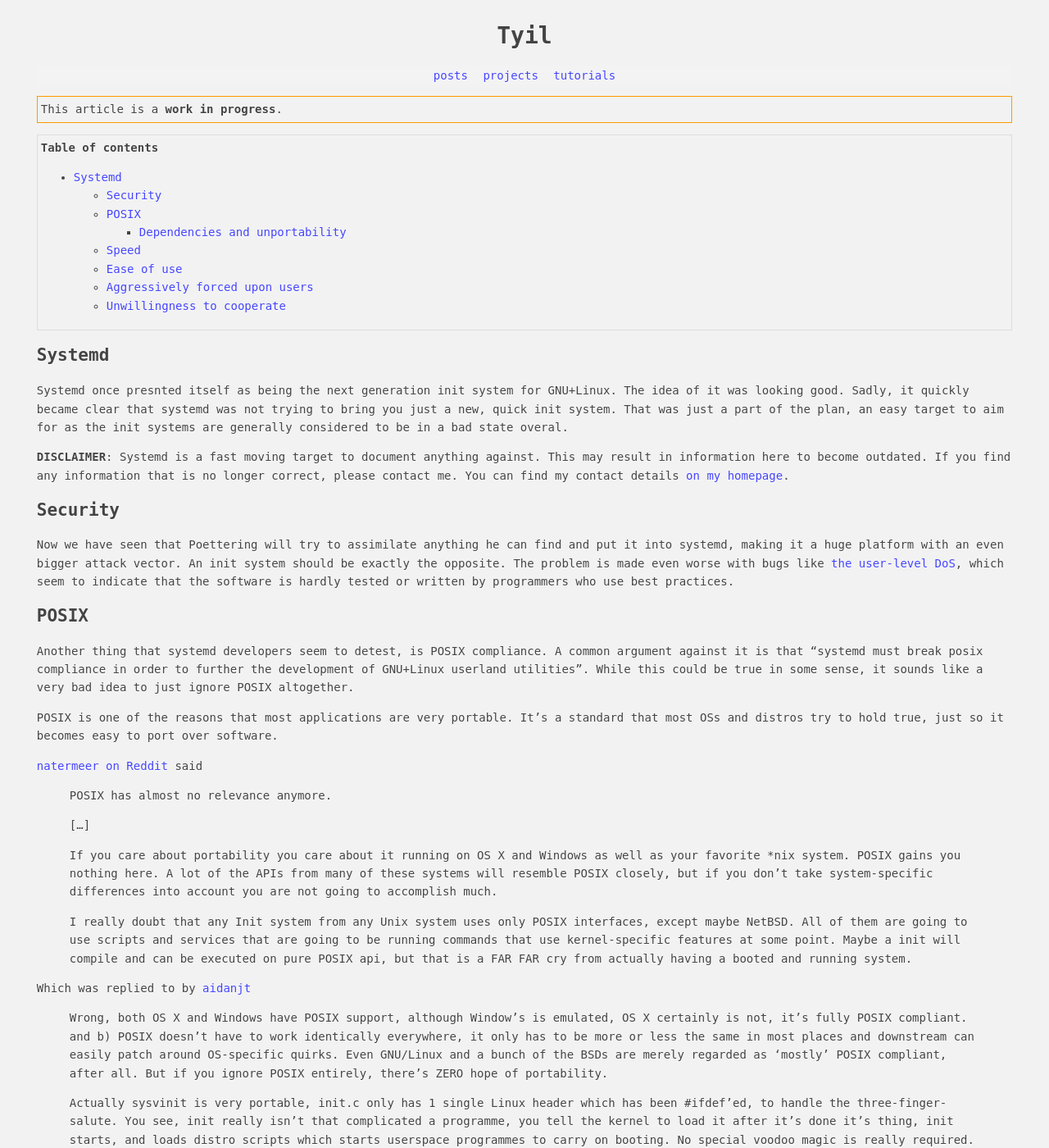
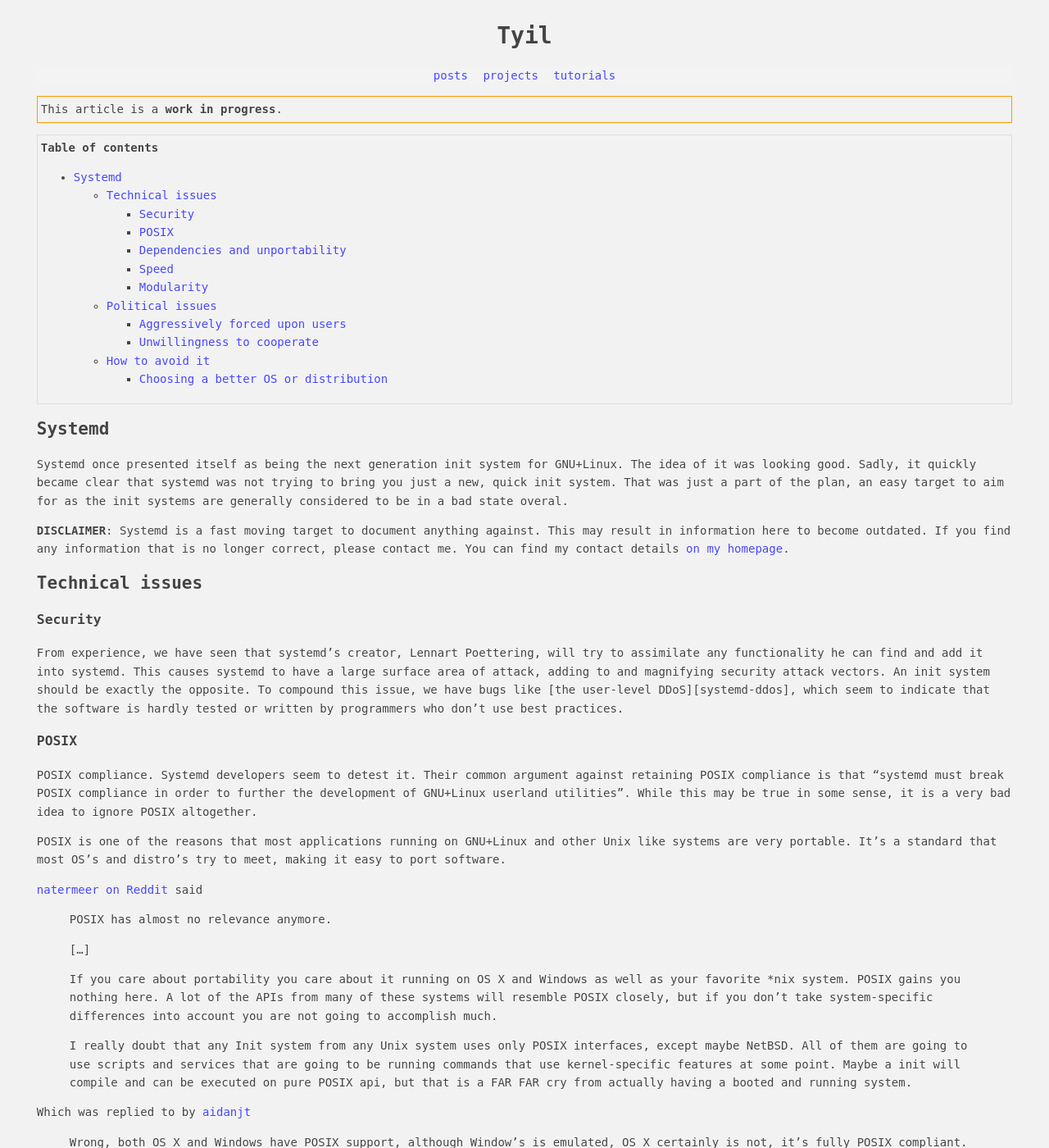
Before and after one commit to Tyil/website, a Jekyll site: the page built from _posts/2016-10-03-on-systemd.md, in a window 1280 px wide and 1400 px high. Shown: the whole window at 82% size. Built offline with Jekyll 4.4.1, drawn with Linux system fonts in a browser that asks for light colours; Markdown is read by kramdown in place of the engine named in the settings; some of the changed text lies outside the part shown.

Commit message:
Update systemd article

```diff
--- a/_posts/2016-10-03-on-systemd.md
+++ b/_posts/2016-10-03-on-systemd.md
@@ -8,7 +8,7 @@ authors:
 ---
 
 # Systemd
-Systemd once presnted itself as being the next generation init system for
+Systemd once presented itself as being the next generation init system for
 GNU+Linux. The idea of it was looking good. Sadly, it quickly became clear that
 systemd was not trying to bring you just a new, quick init system. That was
 just a part of the plan, an easy target to aim for as the init systems are
@@ -19,24 +19,26 @@ This may result in information here to become outdated. If you find any
 information that is no longer correct, please contact me. You can find my
 contact details [on my homepage][tyil].
 
-## Security
-Now we have seen that Poettering will try to assimilate anything he can find
-and put it into systemd, making it a huge platform with an even bigger attack
-vector. An init system should be exactly the opposite. The problem is made even
-worse with bugs like [the user-level DoS][systemd-dos], which seem to
-indicate that the software is hardly tested or written by programmers who use
-best practices.
+## Technical issues
+### Security
+From experience, we have seen that systemd's creator, Lennart Poettering, will
+try to assimilate any functionality he can find and add it into systemd.  This
+causes systemd to have a large surface area of attack, adding to and magnifying
+security attack vectors. An init system should be exactly the opposite. To
+compound this issue, we have bugs like [the user-level DDoS][systemd-ddos],
+which seem to indicate that the software is hardly tested or written by
+programmers who don't use best practices.
 
-## POSIX
-Another thing that systemd developers seem to detest, is POSIX compliance. A
-common argument against it is that "systemd must break posix compliance in
-order to further the development of GNU+Linux userland utilities". While this
-could be true in some sense, it sounds like a very bad idea to just ignore
-POSIX altogether.
+### POSIX
+POSIX compliance. Systemd developers seem to detest it. Their common argument
+against retaining POSIX compliance is that "systemd must break POSIX compliance
+in order to further the development of GNU+Linux userland utilities". While
+this may be true in some sense, it is a very bad idea to ignore POSIX
+altogether.
 
-POSIX is one of the reasons that most applications are very portable. It's a
-standard that most OSs and distros try to hold true, just so it becomes easy to
-port over software.
+POSIX is one of the reasons that most applications running on GNU+Linux and
+other Unix like systems are very portable. It's a standard that most OS's and
+distro's try to meet, making it easy to port software.
 
 [natermeer on Reddit][reddit-natermeer] said
 > POSIX has almost no relevance anymore.
@@ -147,22 +149,58 @@ behind it. There are too many examples of software to list, which are being
 assimilated or made unavailable by lazy or bad developers who choose to depend
 on systemd for whatever reason.
 
-## Speed
-> paralellization
+### Speed
+The main selling point many systemd users hail all the time, is speed. They
+place an unusual high amount of value on being a couple seconds faster on boot.
+Systemd gains this speed gain by using parallelization, and many think this is
+unique to systemd. Luckily for those who want to stick to a more sane system,
+this is false. Other init systems, such as [OpenRC][openrc], used by
+[Funtoo][funtoo], and [runit][runit], used by [Voidlinux][voidlinux] both
+support parallel startup of services.  Both these systems use small and
+effective shell scripts for this, and support startup dependencies and the
+like. Systemd brings nothing new to the init world, it just advertises these
+features more agressively.
 
-## Ease of use
+### Modularity
 > everything into 1 package
 
-## Aggressively forced upon users
+## Political issues
+### Aggressively forced upon users
+A point that has made many systemd opponents very wary of this huge piece of
+software is the way it was introduced.
 
-## Unwillingness to cooperate
-> https://lists.freedesktop.org/archives/systemd-devel/2012-June/005466.html
-> http://lists.freedesktop.org/archives/systemd-devel/2012-June/005507.html
+> udev
+> gnome
 
+### Unwillingness to cooperate
+Whenever someone from outside the systemd fangroups steps up to actually
+improve systemd in whatever way, the systemd devs seem to be rather
+uncooperative. It is not uncommon for developers from other projects to make a
+change in order for their projects (and usually others) to improve. This
+removes a lot of the cost for the systemd maintainers to deal with all the
+issues created they are creating.
+
+There are some references to the systemd developers being against changes that
+might make systemd less of a problem, but these changes are usually denied with
+petty excuses.
+
+- https://lists.freedesktop.org/archives/systemd-devel/2012-June/005466.html
+- https://lists.freedesktop.org/archives/systemd-devel/2012-June/005507.html
+
+## How to avoid it
+### Choosing a better OS or distribution
+> \*BSD
+> Funtoo
+> Voidlinux
+
+[funtoo]: http://www.funtoo.org/Welcome
+[gnome]: http://www.gnome.org/
+[gummiboot]: https://en.wikipedia.org/wiki/Gummiboot_(software)
+[openrc]: https://en.wikipedia.org/wiki/OpenRC
 [reddit-aidanjt]: https://www.reddit.com/r/linux/comments/132gle/eli5_the_systemd_vs_initupstart_controversy/c72saay
 [reddit-natermeer]: https://www.reddit.com/r/linux/comments/132gle/eli5_the_systemd_vs_initupstart_controversy/c70hrsq
 [reddit-ohet]: https://www.reddit.com/r/linux/comments/132gle/eli5_the_systemd_vs_initupstart_controversy/c70cao2
+[runit]: http://smarden.org/runit/
 [systemd-dos]: https://github.com/systemd/systemd/blob/b8fafaf4a1cffd02389d61ed92ca7acb1b8c739c/src/core/manager.c#L1666
 [tyil]: http://tyil.work
-[gnome]: http://www.gnome.org/
-[gummiboot]: https://en.wikipedia.org/wiki/Gummiboot_(software)
+[voidlinux]: http://www.voidlinux.eu/
```
Also changed, not shown: other parts of _posts/2016-10-03-on-systemd.md (+1 -1 lines).
